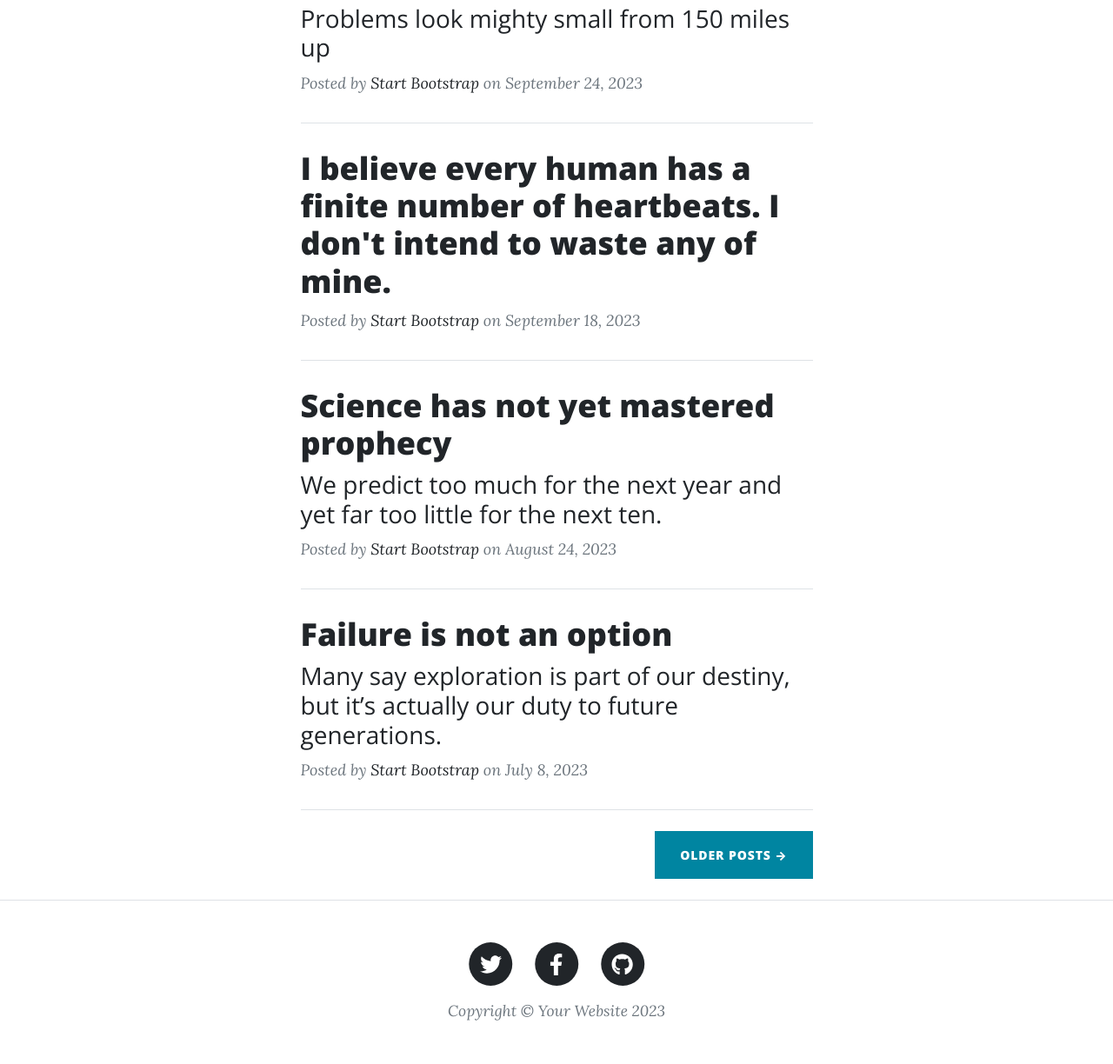
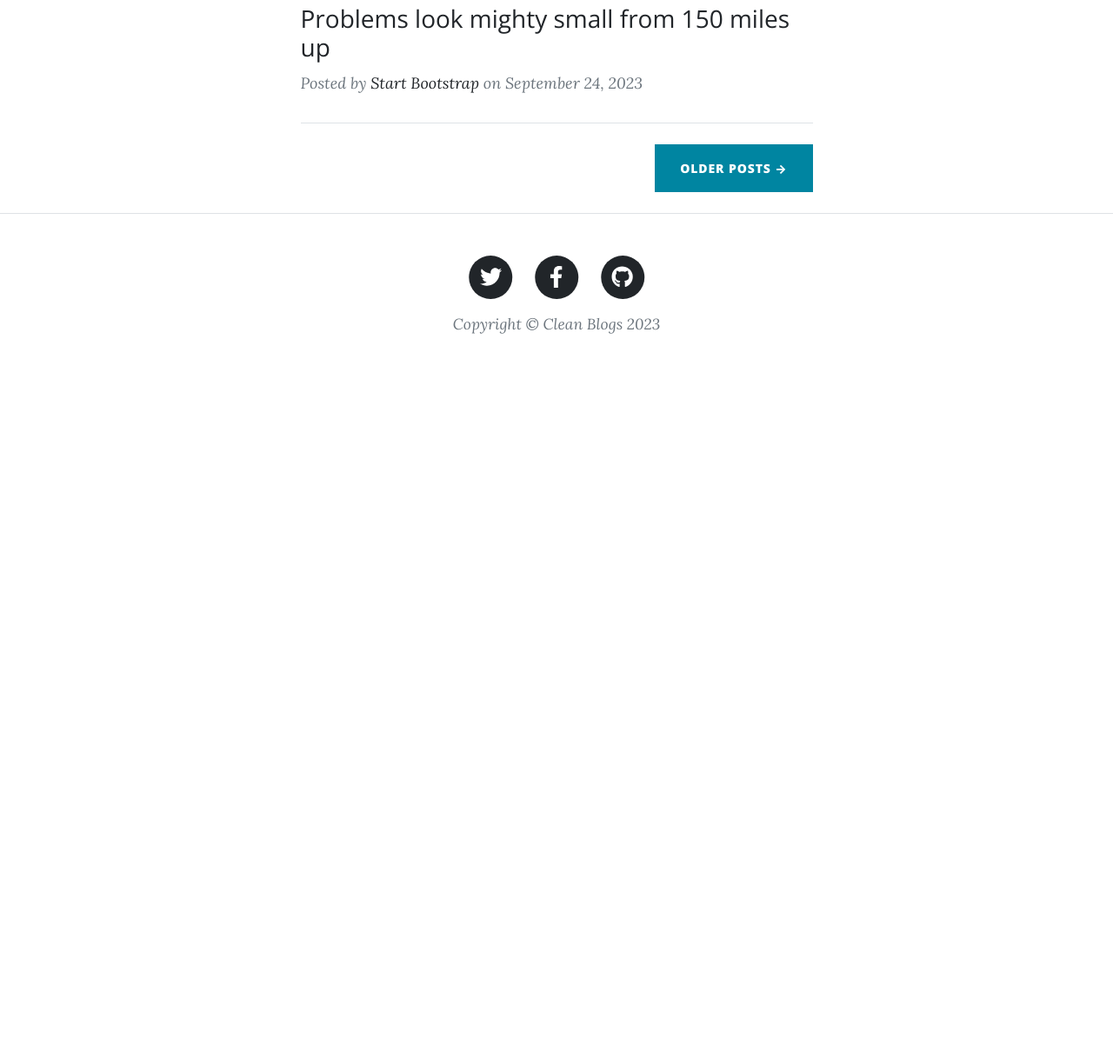
Before and after one commit to ankushchavan0411/blogs-project-with-python-flask, a Flask app: page / in a window 1280 px wide. Shown: the part 702-1926 px from the top of the page at 87% size. After the commit the page ends 1086 px from the top, so only its background shows below. Run offline with Flask 3, Linux system fonts and the light colour scheme; some libraries are stand-ins or nearby versions.

Commit message:
update files

```diff
--- a/templates/index.html
+++ b/templates/index.html
@@ -1,8 +1,5 @@
        {% extends "layout.html" %}
-
-
         {% block body %}
-
         <!-- Page Header-->
         <header class="masthead" style="background-image: url('{{url_for('static', filename='assets/img/home-bg.jpg')}}')">
             <div class="container position-relative px-4 px-lg-5">
@@ -20,61 +17,23 @@
         <div class="container px-4 px-lg-5">
             <div class="row gx-4 gx-lg-5 justify-content-center">
                 <div class="col-md-10 col-lg-8 col-xl-7">
+
                     <!-- Post preview-->
                     <div class="post-preview">
-                        <a href="post.html">
+                        <a href="/post">
                             <h2 class="post-title">Man must explore, and this is exploration at its greatest</h2>
                             <h3 class="post-subtitle">Problems look mighty small from 150 miles up</h3>
                         </a>
                         <p class="post-meta">
                             Posted by
-                            <a href="#!">Start Bootstrap</a>
+                            <a href="/">Start Bootstrap</a>
                             on September 24, 2023
                         </p>
                     </div>
                     <!-- Divider-->
                     <hr class="my-4" />
-                    <!-- Post preview-->
-                    <div class="post-preview">
-                        <a href="post.html"><h2 class="post-title">I believe every human has a finite number of heartbeats. I don't intend to waste any of mine.</h2></a>
-                        <p class="post-meta">
-                            Posted by
-                            <a href="#!">Start Bootstrap</a>
-                            on September 18, 2023
-                        </p>
-                    </div>
-                    <!-- Divider-->
-                    <hr class="my-4" />
-                    <!-- Post preview-->
-                    <div class="post-preview">
-                        <a href="post.html">
-                            <h2 class="post-title">Science has not yet mastered prophecy</h2>
-                            <h3 class="post-subtitle">We predict too much for the next year and yet far too little for the next ten.</h3>
-                        </a>
-                        <p class="post-meta">
-                            Posted by
-                            <a href="#!">Start Bootstrap</a>
-                            on August 24, 2023
-                        </p>
-                    </div>
-                    <!-- Divider-->
-                    <hr class="my-4" />
-                    <!-- Post preview-->
-                    <div class="post-preview">
-                        <a href="post.html">
-                            <h2 class="post-title">Failure is not an option</h2>
-                            <h3 class="post-subtitle">Many say exploration is part of our destiny, but it’s actually our duty to future generations.</h3>
-                        </a>
-                        <p class="post-meta">
-                            Posted by
-                            <a href="#!">Start Bootstrap</a>
-                            on July 8, 2023
-                        </p>
-                    </div>
-                    <!-- Divider-->
-                    <hr class="my-4" />
                     <!-- Pager-->
-                    <div class="d-flex justify-content-end mb-4"><a class="btn btn-primary text-uppercase" href="#!">Older Posts →</a></div>
+                    <div class="d-flex justify-content-end mb-4"><a class="btn btn-primary text-uppercase" href="#older-post">Older Posts →</a></div>
                 </div>
             </div>
         </div>
--- a/templates/layout.html
+++ b/templates/layout.html
@@ -6,7 +6,7 @@
         <meta name="description" content="" />
         <meta name="author" content="" />
         <title>Clean Blog - Start Bootstrap Theme</title>
-        <link rel="icon" type="image/x-icon" href="assets/favicon.ico" />
+        <link rel="icon" type="image/x-icon" href=" {{ url_for('static', filename="assets/favicon.ico") }} " />
         <!-- Font Awesome icons (free version)-->
         <script src="https://use.fontawesome.com/releases/v6.3.0/js/all.js" crossorigin="anonymous"></script>
         <!-- Google fonts-->
@@ -69,7 +69,7 @@
                                 </a>
                             </li>
                         </ul>
-                        <div class="small text-center text-muted fst-italic">Copyright &copy; Your Website 2023</div>
+                        <div class="small text-center text-muted fst-italic">Copyright &copy; Clean Blogs 2023</div>
                     </div>
                 </div>
             </div>
```
